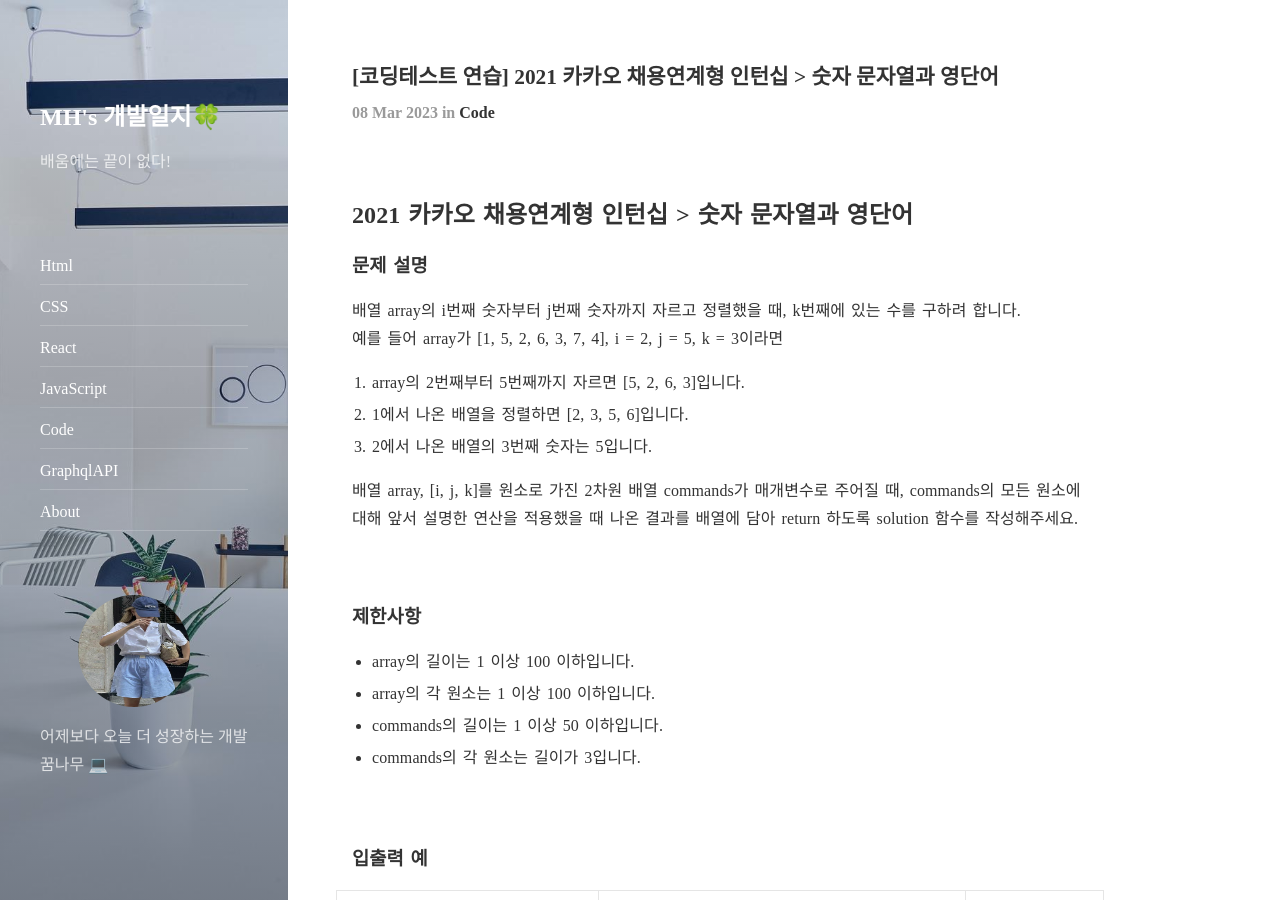
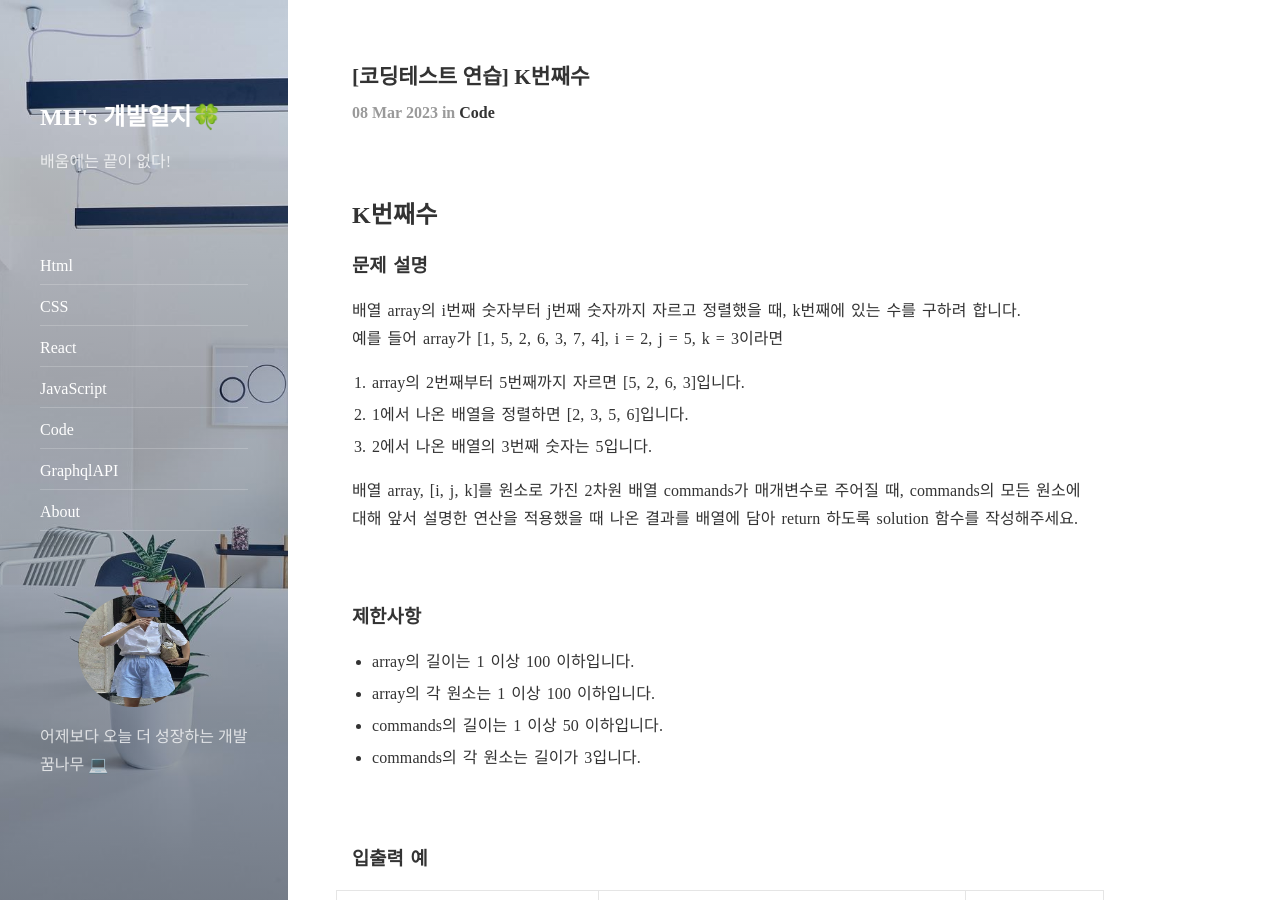
Before and after one commit to MyeongheeJung/MyeongheeJung.github.io, a Jekyll site: the page built from _posts/2023-03-08-algorithm-test.md, in a window 1280 px wide and 900 px high. Built offline with Jekyll 4.4.1, drawn with Linux system fonts in a browser that asks for light colours; nearby versions of some CDN libraries; comment, search, counter and statistics services are not loaded.

Commit message:
[2023-03-08(algorithm 문제풀이)]

```diff
--- a/_posts/2023-03-08-algorithm-test.md
+++ b/_posts/2023-03-08-algorithm-test.md
@@ -1,16 +1,12 @@
 ---
 layout: post
-title: "[코딩테스트 연습] 2021 카카오 채용연계형 인턴십 > 숫자 문자열과 영단어
-
-
-
-"
+title: "[코딩테스트 연습] K번째수"
 subtitle: ""
 categories: code
 comments: true
 ---
 
-## 2021 카카오 채용연계형 인턴십 > 숫자 문자열과 영단어
+## K번째수
 
 ### 문제 설명
 
```
Also changed, not shown: _posts/2023-03-07-algorithm-test.md (+1 -4 lines), _posts/2023-03-07-algorithm-test2.md (+1 -4 lines), _posts/2023-03-07-algorithm-test3.md (+1 -5 lines).
